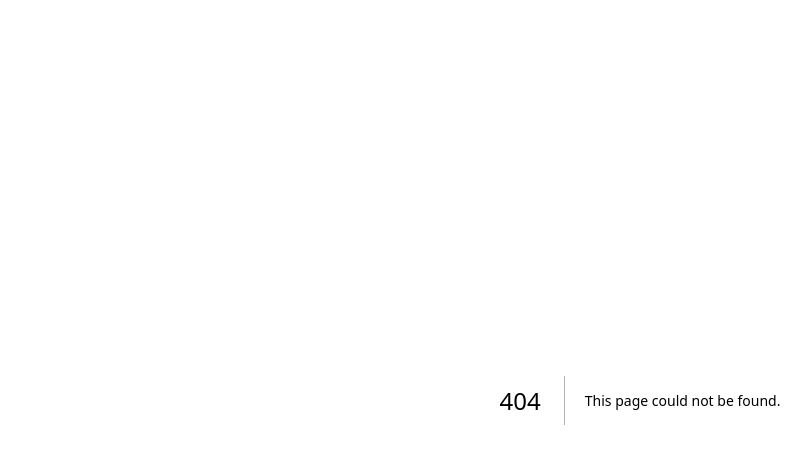
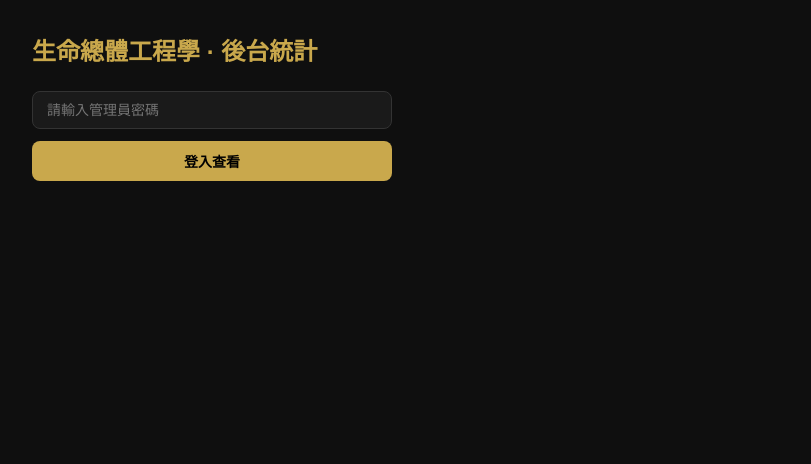
Before and after one commit to RyderH1991/Life-soul-Engineering, a Next.js app in the folder Life-soul-Engineering/: page /admin in a window 1280 px wide. Before the commit this address had no page. Shown: the top 464 px of the page, without its empty margins (0-811 px from the left). Built offline with nearby package versions, Linux system fonts and the light colour scheme.

Commit message:
Add files via upload

```diff
--- /dev/null
+++ b/Life-soul-Engineering/pages/admin.js
@@ -0,0 +1,125 @@
+// pages/admin.js
+// 後台統計頁面（密碼保護）
+
+import { useState } from 'react'
+
+export default function AdminPage() {
+  const [secret, setSecret] = useState('')
+  const [data, setData] = useState(null)
+  const [loading, setLoading] = useState(false)
+  const [error, setError] = useState('')
+
+  async function fetchStats() {
+    setLoading(true)
+    setError('')
+    try {
+      const res = await fetch(`/api/stats?secret=${secret}`)
+      if (res.status === 401) { setError('密碼錯誤'); setLoading(false); return }
+      const json = await res.json()
+      setData(json)
+    } catch {
+      setError('讀取失敗')
+    }
+    setLoading(false)
+  }
+
+  const dirColors = { '顯化創造者': '#C9A84C', '淬鍊蛻變者': '#8B7BA8', '覺醒傳承者': '#5B8FA8' }
+
+  return (
+    <div style={{ minHeight:'100vh', background:'#0f0f0f', color:'#eee', fontFamily:'sans-serif', padding:'2rem' }}>
+      <h1 style={{ color:'#C9A84C', fontSize:24, marginBottom:24 }}>生命總體工程學 · 後台統計</h1>
+
+      {!data && (
+        <div style={{ maxWidth:360 }}>
+          <input
+            type="password"
+            placeholder="請輸入管理員密碼"
+            value={secret}
+            onChange={e => setSecret(e.target.value)}
+            onKeyDown={e => e.key === 'Enter' && fetchStats()}
+            style={{ width:'100%', padding:'10px 14px', borderRadius:8, border:'1px solid #333',
+                     background:'#1a1a1a', color:'#eee', fontSize:14, marginBottom:12 }}
+          />
+          <button onClick={fetchStats} disabled={loading}
+            style={{ width:'100%', padding:'10px', borderRadius:8, border:'none',
+                     background:'#C9A84C', color:'#000', fontWeight:700, fontSize:14, cursor:'pointer' }}>
+            {loading ? '讀取中...' : '登入查看'}
+          </button>
+          {error && <p style={{ color:'#f66', marginTop:8 }}>{error}</p>}
+        </div>
+      )}
+
+      {data && (
+        <div>
+          {/* 總覽 */}
+          <div style={{ display:'flex', gap:16, marginBottom:32, flexWrap:'wrap' }}>
+            <div style={{ background:'#1a1a1a', border:'1px solid #333', borderRadius:12,
+                          padding:'20px 32px', textAlign:'center' }}>
+              <div style={{ fontSize:48, fontWeight:700, color:'#C9A84C' }}>{data.total}</div>
+              <div style={{ color:'#888', marginTop:4 }}>總測驗人數</div>
+            </div>
+            {Object.entries(data.directions).map(([dir, d]) => (
+              <div key={dir} style={{ background:'#1a1a1a', border:`1px solid ${dirColors[dir]}44`,
+                                      borderRadius:12, padding:'20px 32px', textAlign:'center' }}>
+                <div style={{ fontSize:36, fontWeight:700, color: dirColors[dir] }}>{d.count}</div>
+                <div style={{ color:'#888', marginTop:4, fontSize:13 }}>{dir}</div>
+                <div style={{ color:'#555', fontSize:11, marginTop:2 }}>
+                  {data.total ? Math.round(d.count/data.total*100) : 0}%
+                </div>
+              </div>
+            ))}
+          </div>
+
+          {/* 各使命詳細 */}
+          {Object.entries(data.directions).map(([dir, d]) => (
+            <div key={dir} style={{ marginBottom:32 }}>
+              <h2 style={{ color: dirColors[dir], fontSize:18, marginBottom:12,
+                           borderBottom:`1px solid ${dirColors[dir]}44`, paddingBottom:8 }}>
+                {dir}（{d.count} 人）
+              </h2>
+              <div style={{ display:'flex', flexDirection:'column', gap:8 }}>
+                {Object.entries(d.missions).sort((a,b) => b[1]-a[1]).map(([name, count]) => {
+                  const pct = d.count ? Math.round(count/d.count*100) : 0
+                  return (
+                    <div key={name} style={{ display:'flex', alignItems:'center', gap:12 }}>
+                      <div style={{ width:120, fontSize:13, color:'#ccc', flexShrink:0 }}>{name}</div>
+                      <div style={{ flex:1, background:'#1a1a1a', borderRadius:4, height:20, overflow:'hidden' }}>
+                        <div style={{ width:`${pct}%`, height:'100%', background: dirColors[dir],
+                                      transition:'width 0.3s', minWidth: count>0?4:0 }} />
+                      </div>
+                      <div style={{ width:60, fontSize:13, color:'#888', textAlign:'right' }}>
+                        {count} 人 ({pct}%)
+                      </div>
+                    </div>
+                  )
+                })}
+              </div>
+            </div>
+          ))}
+
+          {/* 最近 7 天 */}
+          <div>
+            <h2 style={{ color:'#C9A84C', fontSize:18, marginBottom:12 }}>最近 7 天</h2>
+            <div style={{ display:'flex', gap:8, alignItems:'flex-end' }}>
+              {Object.entries(data.daily).reverse().map(([date, count]) => (
+                <div key={date} style={{ textAlign:'center', flex:1 }}>
+                  <div style={{ background:'#C9A84C', borderRadius:'4px 4px 0 0',
+                                height: `${Math.max(count*8, count>0?4:0)}px`,
+                                minHeight: count>0?4:0, marginBottom:4 }} />
+                  <div style={{ fontSize:10, color:'#555' }}>{date.slice(5)}</div>
+                  <div style={{ fontSize:12, color:'#888' }}>{count}</div>
+                </div>
+              ))}
+            </div>
+          </div>
+
+          <button onClick={() => { setData(null); setSecret('') }}
+            style={{ marginTop:32, padding:'8px 20px', borderRadius:8, border:'1px solid #333',
+                     background:'transparent', color:'#888', cursor:'pointer' }}>
+            登出
+          </button>
+        </div>
+      )}
+    </div>
+  )
+}
```
